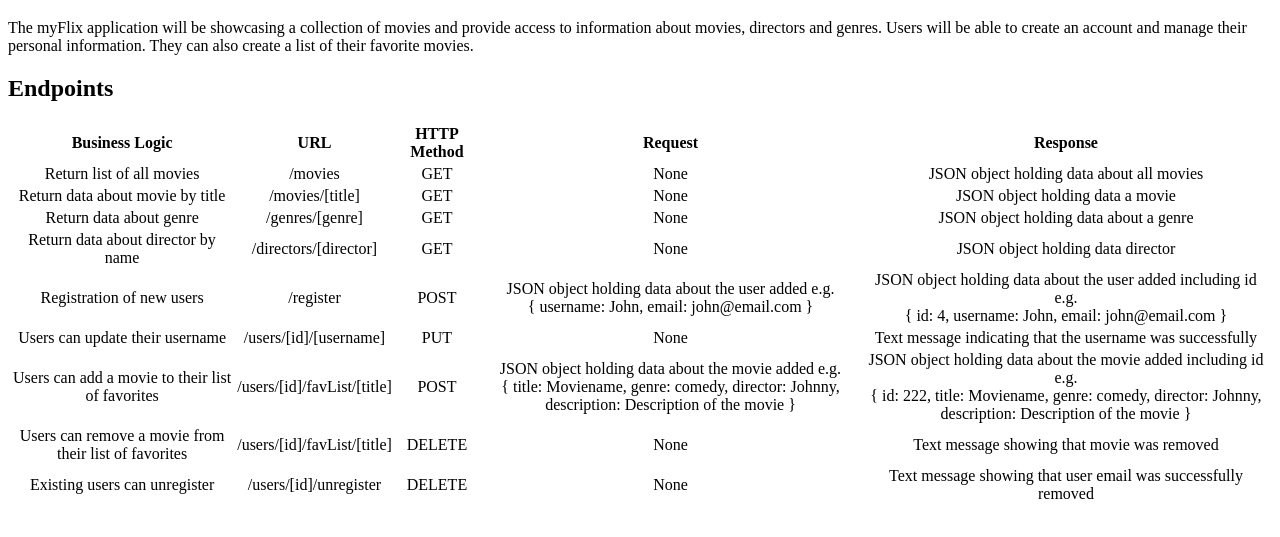
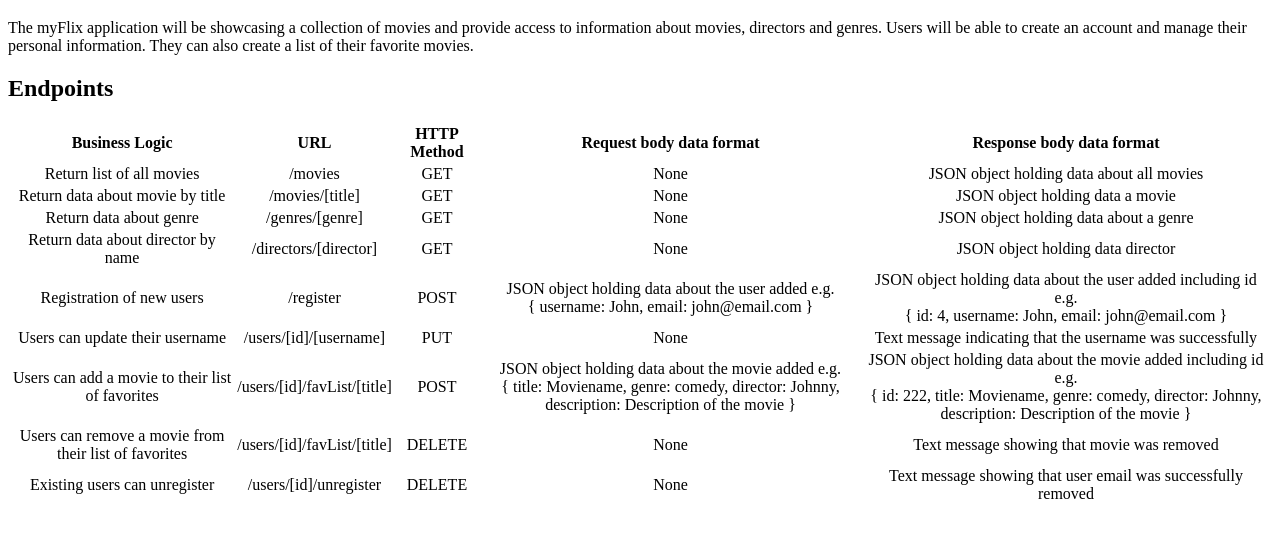
Before and after one commit to Doris24/movie-api, a website: page public/documentation.html in a window 1280 px wide. Shown: the part 61-598 px from the top of the page. Drawn offline with Linux system fonts and the light colour scheme.

Commit message:
Changed table headers

```diff
--- a/public/documentation.html
+++ b/public/documentation.html
@@ -16,8 +16,8 @@
         <th>Business Logic</th>
         <th>URL</th>
         <th>HTTP Method</th>
-        <th>Request</th>
-        <th>Response</th>
+        <th>Request body data format</th>
+        <th>Response body data format</th>
       </tr>
       <tr>
         <td>Return list of all movies</td>
```
